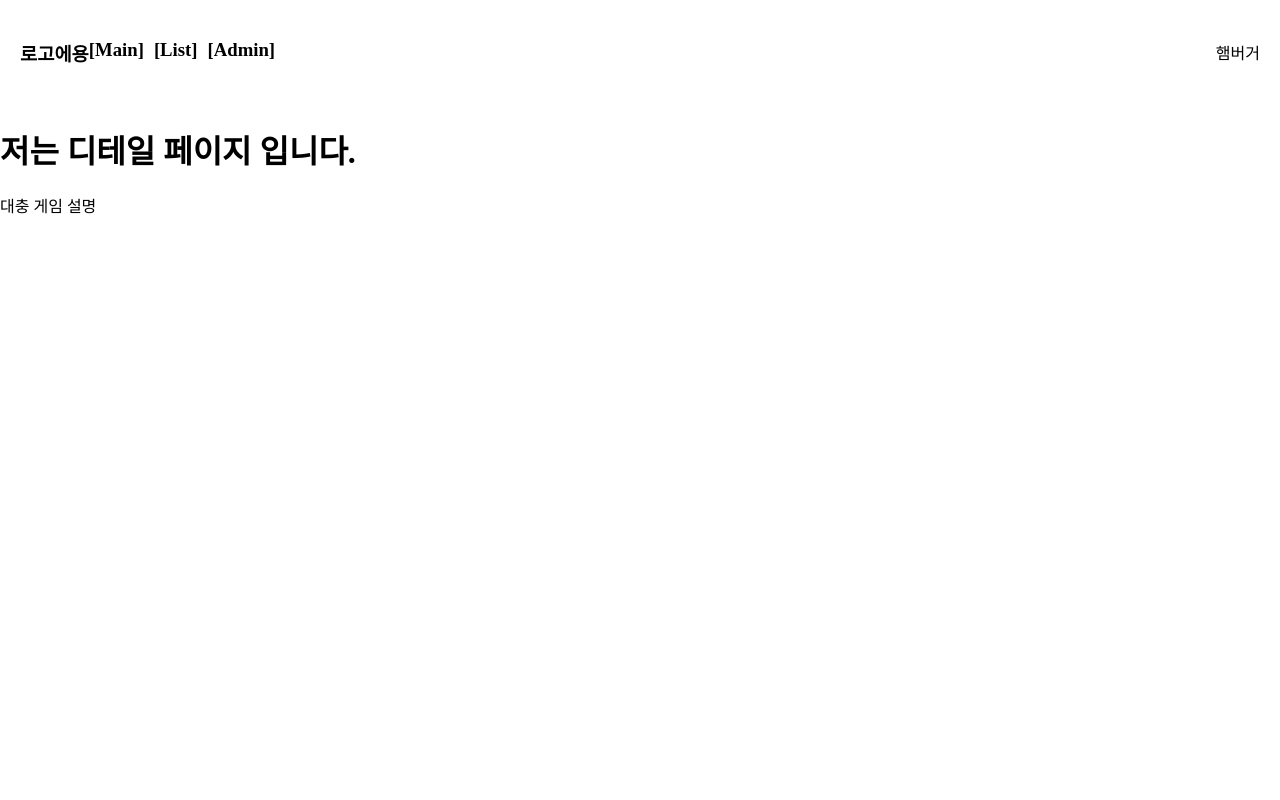
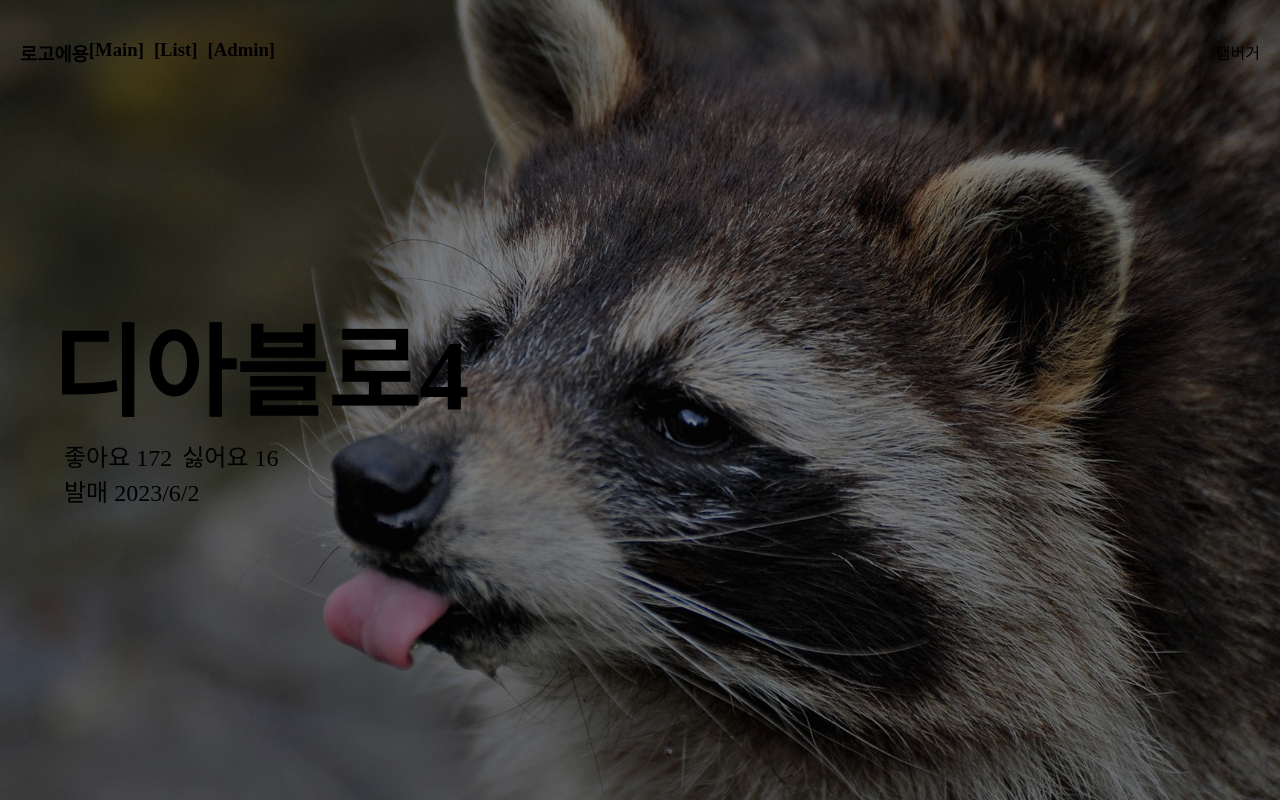
Before and after one commit to Woohyeok97/Game-Pick, a Next.js app: page /detail/1 in a window 1280 px wide. Built offline with nearby package versions, Linux system fonts and the light colour scheme.

Commit message:
Style : Detail 페이지 레이아웃

```diff
--- /dev/null
+++ b/app/detail/[id]/components/detailFront.js
@@ -0,0 +1,32 @@
+import styles from '../styles/detailFront.module.scss'
+
+export default function DetailFront() {
+    const game = {
+        title : '디아블로4',
+        like : 172,
+        unlike : 16,
+        releaseDate : '발매 2023/6/2',
+        img : '너굴맨배경.jpeg'
+    }
+
+    return (
+        <section className={ styles.detail_front }>
+            <img src={`/${ game.img }`}/>
+            <div className={ styles.item_info_box}>
+                <div className={ styles.item_info }>
+                    <h1>{ game.title }</h1>
+                    <div className={ styles.like_box }>
+                        <p>좋아요 { game.like }</p>
+                        <p>싫어요 { game.unlike }</p>
+                    </div>
+                    <div className={ styles.release_date_box }>
+                        <p>{ game.releaseDate }</p>
+                    </div>
+                </div>
+            </div>
+
+            <div></div>
+
+        </section>
+    )
+}
--- a/app/detail/[id]/page.js
+++ b/app/detail/[id]/page.js
@@ -1,8 +1,10 @@
+import PageLayout from "@/component/PageLayout/PageLayout";
+import DetailFront from "./components/detailFront";
+
 export default function Detail() {
   return (
-    <div>
-      <h1>저는 디테일 페이지 입니다.</h1>
-      <p>대충 게임 설명</p>
-    </div>
+    <>
+      <DetailFront/>
+    </>
   )
 }
--- /dev/null
+++ b/app/detail/[id]/styles/detailFront.module.scss
@@ -0,0 +1,55 @@
+.detail_front {
+    display: flex;
+    align-items: center;
+    position: absolute;
+    width: 100%;
+    height: 100%;
+
+    &::after {
+        content: "";
+        position: absolute;
+        top: 0;
+        left: 0;
+        width: 100%;
+        height: 100%;
+        background: rgba(0, 0, 0, 0.5);
+        z-index: 0;
+    }
+
+    img {
+        position: absolute;
+        top: 0;
+        left: 0;
+        width: 100%;
+        height: 100%;
+        object-fit: cover;
+        z-index: -1;
+    }
+}
+
+
+.item_info_box {
+    flex-basis: 50%;
+
+    .item_info {
+        width: 100%;
+        margin-left: 8%;
+
+        h1 {
+            font-size: 100px;
+            margin: 0;
+        }
+        .like_box, .release_date_box {
+            font-size: 1.5rem;
+            padding-left: 2%;
+        }
+        .like_box {
+            display: flex;
+        }
+
+        p {
+            margin: 0;
+            padding-right: 10px;
+        }
+    }
+}
--- a/app/globals.css
+++ b/app/globals.css
@@ -1,10 +1,13 @@
 html {
     min-height: 100vh;
+    padding: 0;
+    margin: 0;
 }
 body {
     display: flex;
     flex-direction: column;
     min-height: 100vh;
     position: relative;
-    margin: 0 auto;
+    margin: 0;
+    padding: 0;
 }
--- a/app/home/styles/homeMain.module.scss
+++ b/app/home/styles/homeMain.module.scss
@@ -2,7 +2,7 @@
     align-items: center;
     display: flex;
     position: absolute;
-    width: calc(100% - 32px); /* 부모의 패딩 값을 제외한 너비로 설정 */
+    width: 100%;
     height: 100%;
 
     .title_box {
--- a/app/list/styles/listContainer.module.scss
+++ b/app/list/styles/listContainer.module.scss
@@ -2,4 +2,9 @@
     display: grid;
     grid-template-columns: repeat(3, 1fr);
     gap : 5%;
+
+    a {
+        text-decoration: none;
+        color: #000000;
+    }
 }
--- a/component/header/header.module.scss
+++ b/component/header/header.module.scss
@@ -7,7 +7,6 @@
 
 .nav {
     display: flex;
-    background: white;
     padding: 20px;
 }
 .nav a {
```
Also changed, not shown: app/list/components/listContainer/listItem.js (+8 -5 lines), app/list/styles/listItem.module.scss (+8 -3 lines), public/너굴맨배경.jpeg (added).
